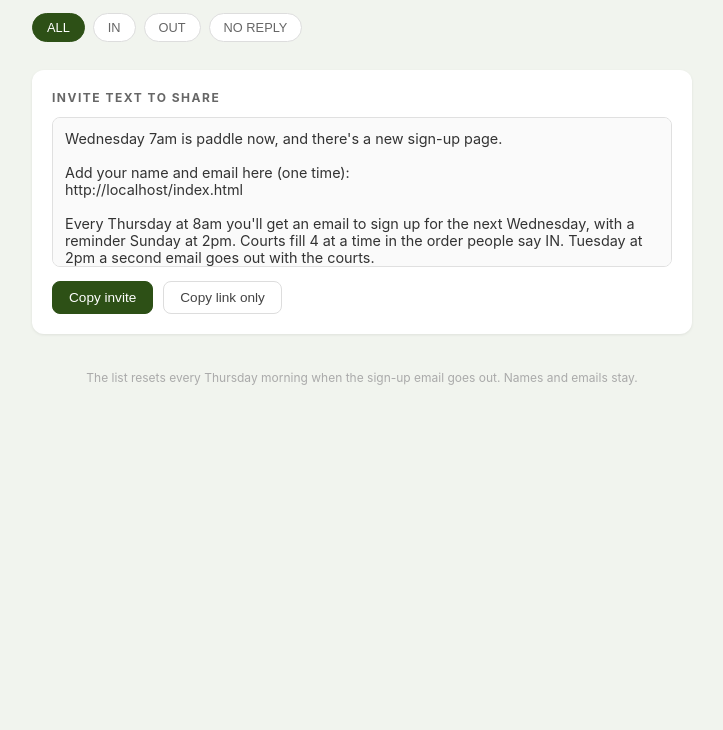
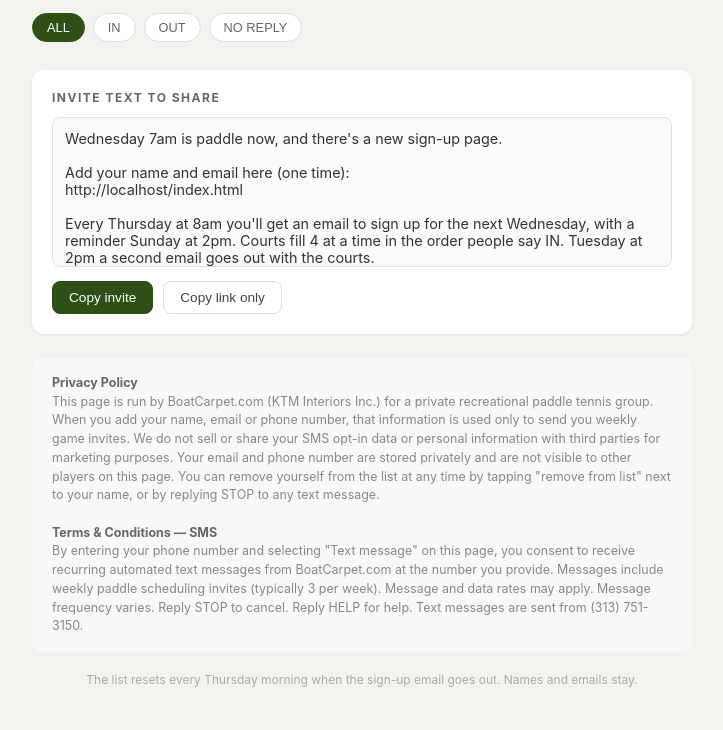
Before and after one commit to boatcarpet/tennis-tracker, a plain HTML site: page index.html in a window 1280 px wide. Shown: the part 985-1715 px from the top of the page, without its empty margins (278-1001 px from the left). Before the commit the page ends 1430 px from the top, so only its background shows below. Drawn offline with Linux system fonts and the light colour scheme; no server answers.

Commit message:
Add privacy policy and SMS terms to bottom of page
Required for Twilio A2P campaign registration — covers data usage,
no-sharing statement, opt-in/opt-out, message frequency, and the
sending number.

Co-Authored-By: Claude Opus 4.6 <noreply@anthropic.com>
Claude-Session: https://claude.ai/code/session_0144h5H5GTdCyR41X9kf3Ngf

```diff
--- a/index.html
+++ b/index.html
@@ -203,6 +203,14 @@
       <button class="btn btn-primary" onclick="copyText()">Copy invite</button>
       <button class="btn" onclick="copyLink()">Copy link only</button>
     </div>
+  </div>
+
+  <div id="privacy" style="margin-top:24px; padding:16px 20px; background:#f8f8f6; border-radius:10px; font-size:0.78rem; color:#888; line-height:1.5;">
+    <strong style="color:#666;">Privacy Policy</strong><br>
+    This page is run by BoatCarpet.com (KTM Interiors Inc.) for a private recreational paddle tennis group. When you add your name, email or phone number, that information is used only to send you weekly game invites. We do not sell or share your SMS opt-in data or personal information with third parties for marketing purposes. Your email and phone number are stored privately and are not visible to other players on this page. You can remove yourself from the list at any time by tapping "remove from list" next to your name, or by replying STOP to any text message.
+    <br><br>
+    <strong style="color:#666;">Terms &amp; Conditions — SMS</strong><br>
+    By entering your phone number and selecting "Text message" on this page, you consent to receive recurring automated text messages from BoatCarpet.com at the number you provide. Messages include weekly paddle scheduling invites (typically 3 per week). Message and data rates may apply. Message frequency varies. Reply STOP to cancel. Reply HELP for help. Text messages are sent from (313) 751-3150.
   </div>
 
   <footer>The list resets every Thursday morning when the sign-up email goes out. Names and emails stay.</footer>
```
